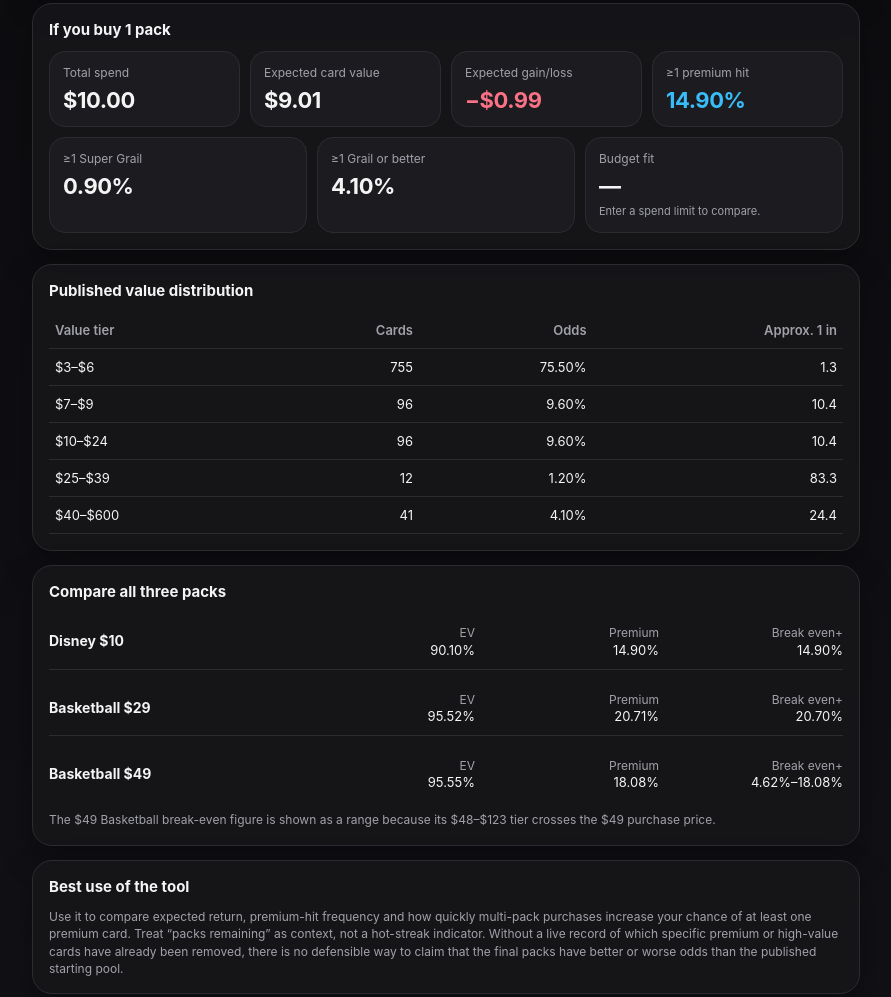
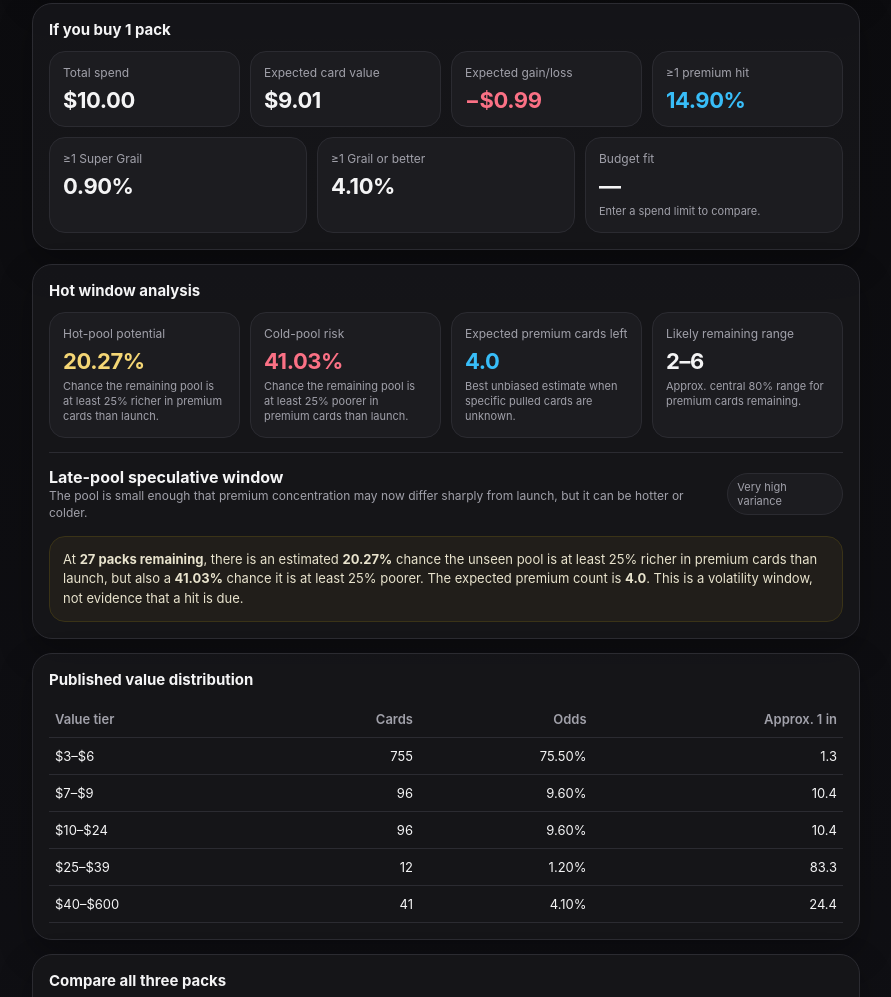
Before and after one commit to MaddoxO19/blez, a plain HTML site: page index.html in a window 1280 px wide. Shown: the part 778-1775 px from the top of the page, without its empty margins (194-1085 px from the left). Drawn offline with Linux system fonts and the light colour scheme.

Commit message:
Add files via upload

```diff
--- a/index.html
+++ b/index.html
@@ -105,7 +105,7 @@
       <h1>Blez Odds Calculator</h1>
       <p class="sub">Compare the $10 Disney, $29 Basketball and $49 Basketball packs using Blez's published starting distributions. Packs left is shown as pool progress only. It does not artificially change the odds when the composition of remaining cards is unknown.</p>
     </div>
-    <div class="badge">Mobile ready • v1.1</div>
+    <div class="badge">Mobile ready • v1.2</div>
   </div>
 
   <div class="card">
@@ -177,6 +177,43 @@
   </div>
 
   <div class="card">
+    <div class="section-title">Hot window analysis</div>
+    <div class="metric-grid">
+      <div class="metric">
+        <div class="k">Hot-pool potential</div>
+        <div class="v gold" id="hotPotential">—</div>
+        <div class="s">Chance the remaining pool is at least 25% richer in premium cards than launch.</div>
+      </div>
+      <div class="metric">
+        <div class="k">Cold-pool risk</div>
+        <div class="v bad" id="coldRisk">—</div>
+        <div class="s">Chance the remaining pool is at least 25% poorer in premium cards than launch.</div>
+      </div>
+      <div class="metric">
+        <div class="k">Expected premium cards left</div>
+        <div class="v blue" id="expectedPremiumLeft">—</div>
+        <div class="s">Best unbiased estimate when specific pulled cards are unknown.</div>
+      </div>
+      <div class="metric">
+        <div class="k">Likely remaining range</div>
+        <div class="v" id="premiumRange">—</div>
+        <div class="s">Approx. central 80% range for premium cards remaining.</div>
+      </div>
+    </div>
+    <div class="divider"></div>
+    <div class="row">
+      <div>
+        <div style="font-weight:700" id="hotLabel">No statistical hot spot identified</div>
+        <div class="small" id="hotSummary">Packs remaining changes uncertainty, not the expected odds.</div>
+      </div>
+      <span class="pill" id="volatilityPill">Stable</span>
+    </div>
+    <div class="callout" style="margin-top:14px" id="hotExplain">
+      A late pool can be genuinely hotter or colder than launch because the remaining composition is unknown. Without seeing which cards were removed, both outcomes are possible. This section measures that uncertainty rather than pretending a hot streak can be predicted.
+    </div>
+  </div>
+
+  <div class="card">
     <div class="section-title">Published value distribution</div>
     <div style="overflow-x:auto">
       <table>
@@ -189,7 +226,8 @@
   <div class="card">
     <div class="section-title">Compare all three packs</div>
     <div class="compare" id="compare"></div>
-    <div class="small" style="margin-top:10px">The $49 Basketball break-even figure is shown as a range because its $48–$123 tier crosses the $49 purchase price.</div>
+    <div class="callout" style="margin-top:12px"><strong>Best baseline statistical choice:</strong> Basketball $29 currently combines a 95.52% published EV with the highest premium-hit frequency at about 20.71%. Basketball $49 has fractionally higher EV at 95.55%, while Disney has the lowest EV at 90.10%.</div>
+    <div class="small" style="margin-top:10px">The $49 Basketball break-even figure is shown as a range because its $48–$123 tier crosses the $49 purchase price. “Hot window” analysis measures how uncertain the unseen remaining pool becomes as it gets smaller; it does not infer that previous losses make a premium card due.</div>
   </div>
 
   <div class="card">
@@ -274,6 +312,50 @@ function normalizeField(id){
   if(id==="left") $("left").value=String(left);
   if(id==="buy") $("buy").value=String(buy);
 }
+
+const MAX_N=1000;
+const LOGF=[0];
+for(let i=1;i<=MAX_N;i++) LOGF[i]=LOGF[i-1]+Math.log(i);
+function logChoose(n,k){
+  if(k<0 || k>n) return -Infinity;
+  return LOGF[n]-LOGF[k]-LOGF[n-k];
+}
+function hypergeomDistribution(N,K,n){
+  const out=[];
+  const lo=Math.max(0,n-(N-K));
+  const hi=Math.min(n,K);
+  const denom=logChoose(N,n);
+  for(let k=lo;k<=hi;k++){
+    const lp=logChoose(K,k)+logChoose(N-K,n-k)-denom;
+    out.push([k,Math.exp(lp)]);
+  }
+  return out;
+}
+function quantileFromDist(dist,q){
+  let acc=0;
+  for(const [k,p] of dist){
+    acc+=p;
+    if(acc>=q) return k;
+  }
+  return dist.length ? dist[dist.length-1][0] : 0;
+}
+function remainingPoolStats(N,K,n){
+  const base=K/N;
+  const dist=hypergeomDistribution(N,K,n);
+  let hot=0,cold=0,mean=0;
+  for(const [k,p] of dist){
+    mean+=k*p;
+    const rate=k/n;
+    if(rate>=base*1.25) hot+=p;
+    if(rate<=base*0.75) cold+=p;
+  }
+  return {
+    hot, cold, mean,
+    q10:quantileFromDist(dist,.10),
+    q90:quantileFromDist(dist,.90)
+  };
+}
+
 function render(){
   const {d,left,buy}=normalizedInputs();
 
@@ -297,6 +379,35 @@ function render(){
   if(consumed>=.75) life="Late pool";
   else if(consumed>=.40) life="Mid pool";
   $("life").textContent=life;
+
+  const poolStats=remainingPoolStats(d.pool,premiumCount,left);
+  $("hotPotential").textContent=pct(poolStats.hot);
+  $("coldRisk").textContent=pct(poolStats.cold);
+  $("expectedPremiumLeft").textContent=poolStats.mean.toFixed(1);
+  $("premiumRange").textContent=poolStats.q10+"–"+poolStats.q90;
+
+  const remainingShare=left/d.pool;
+  let volatility="Stable";
+  let hotLabel="No statistical hot spot identified";
+  let hotSummary="The expected premium rate is still the published starting rate.";
+  if(remainingShare<=.10){
+    volatility="Very high variance";
+    hotLabel="Late-pool speculative window";
+    hotSummary="The pool is small enough that premium concentration may now differ sharply from launch, but it can be hotter or colder.";
+  }else if(remainingShare<=.25){
+    volatility="High variance";
+    hotLabel="Emerging volatility window";
+    hotSummary="The remaining pool has meaningful composition uncertainty, but there is still no directional edge without live pull data.";
+  }else if(remainingShare<=.50){
+    volatility="Moderate variance";
+    hotLabel="Mid-pool uncertainty";
+    hotSummary="Some concentration variance is developing, although the unbiased expected odds remain unchanged.";
+  }
+  $("hotLabel").textContent=hotLabel;
+  $("hotSummary").textContent=hotSummary;
+  $("volatilityPill").textContent=volatility;
+  $("hotExplain").innerHTML =
+    `At <strong>${left.toLocaleString()} packs remaining</strong>, there is an estimated <strong>${pct(poolStats.hot)}</strong> chance the unseen pool is at least 25% richer in premium cards than launch, but also a <strong>${pct(poolStats.cold)}</strong> chance it is at least 25% poorer. The expected premium count is <strong>${poolStats.mean.toFixed(1)}</strong>. This is a volatility window, not evidence that a hit is due.`;
 
   $("qtyTitle").textContent=buy===1?"1 pack":buy+" packs";
   const spend=d.cost*buy, exp=d.avg*buy;
```
